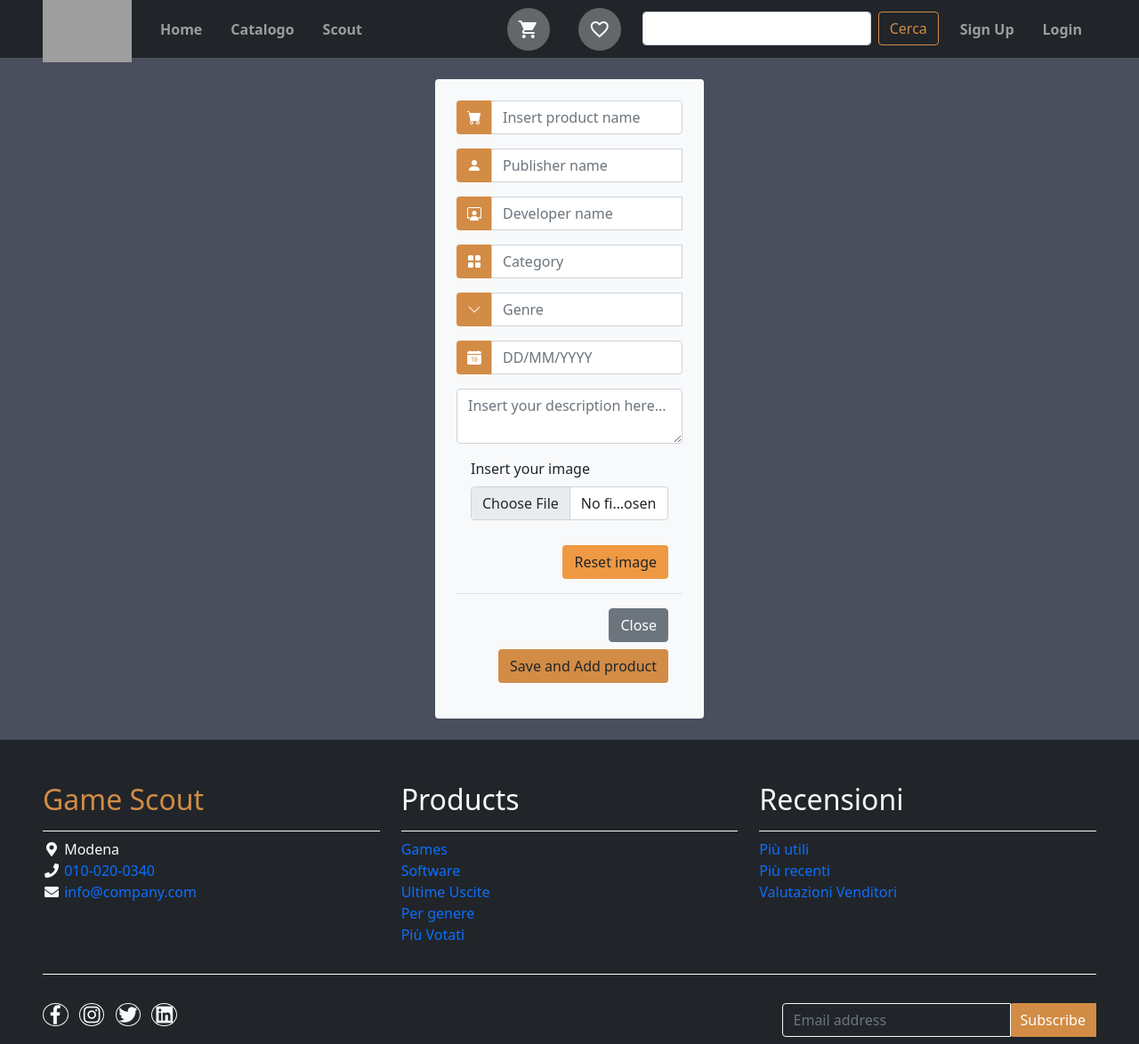
After one commit to HellsMike/game-scout, a Django app: template ecommerce/templates/ecommerce/product_add.html in a window 1280 px wide. The commit adds this page. Shown: the whole page at 89% size. Run offline with Django 3.2, Linux system fonts and the light colour scheme; the template is opened without the code that fills it, so the values that code supplies are empty; parts of the project's set-up code (start-up, migrations or seed data) failed here and were passed over; some libraries are stand-ins or nearby versions; grey boxes are pictures that could not be loaded.

Commit message:
Add new template for product add

```diff
--- a/customer/templates/customer/profilesettings.html
+++ b/customer/templates/customer/profilesettings.html
@@ -1,6 +1,6 @@
 {% extends "ecommerce/base.html" %}
 {% block content %}
-{% load ecommerce_tags%}
+{% load ecommerce_tags %}
 <!--Start Profile_Settings Page-->
 <!--    start container-->
     <div class="container">
@@ -10,7 +10,7 @@
 
           <div class="row">
               <div class="col-4 pt-1">
-                  <h2 class="h4 fw-bold title-bar t-shadow text-start text-uppercase">profilo di {{user.username}}</h2>
+                  <h2 class="h4 fw-bold title-bar t-shadow text-start text-uppercase">Profilo di {{user.username}}</h2>
               </div>
 <!--            <div class="col-4">-->
 <!--&lt;!&ndash;          Button trigger modal &ndash;&gt;-->
--- a/ecommerce/templates/ecommerce/base.html
+++ b/ecommerce/templates/ecommerce/base.html
@@ -36,7 +36,8 @@
     <link rel="stylesheet" href="{% static 'css/logout.css' %}">
 
 
-
+    {% load is_seller from ecommerce_tags %}
+    {% load is_admin from ecommerce_tags %}
     <title>GameScout - Compra la chiave che preferisci</title>
 </head>
 <body>
@@ -65,7 +66,7 @@
             </ul>
 
             <ul class="navbar-nav mr-0 mb-2 mb-lg-0">
-                {% if not request.user.is_authenticated %}
+                {% if not user.is_authenticated %}
                 <li class="nav-item px-2">
                     <a class="nav-link"href="{% url 'login' %}">
                         <span class="material-icons text-light opacity-white">
@@ -87,7 +88,7 @@
                 {% endif %}
 
 
-                {% if not request.user.is_authenticated %}
+                {% if not user.is_authenticated %}
                 <li class="nav-item px-2">
                     <a class="nav-link"href="{% url 'login' %}">
                         <span class="material-icons text-light opacity-white">
@@ -119,7 +120,7 @@
                     </form>
                 </li>
 
-                {% if not request.user.is_authenticated %}
+                {% if not user.is_authenticated %}
                 <li class="nav-item px-2">
                     <a class="nav-link" href="{% url 'customer:signup' %}">Sign Up</a>
                 </li>
@@ -130,13 +131,14 @@
                 {% else %}
                  <li class="nav-item dropdown">
                     <a class="nav-link dropdown-toggle" role="button" data-bs-toggle="dropdown" aria-expanded="false">
-                        {{ request.user.username }}
+                        {{ user.username }}
                     </a>
                     <ul class="dropdown-menu" aria-labelledby="nav-dropdown-about">
                         <li><a class="dropdown-item" href="{% url 'customer:library' %}">Library</a></li>
-                        {% if user %}
-                            <li><a class="dropdown-item" href="{% url 'customer:keymanager' %}">Gestioni Chiavi</a></li>
+                        {% if user|is_seller %}
+                            <li><a class="dropdown-item" href="{% url 'customer:keymanager' %}">Key manager</a></li>
                         {% endif %}
+                        <li><a class="dropdown-item" href="{% url 'ecommerce:product-add' %}">Add product</a></li>
                         <li><a class="dropdown-item" href="{% url 'customer:settings' %}">Settings</a></li>
                         <li><hr class="dropdown-divider"></li>
                         <li><a class="dropdown-item" href="{% url 'logout' %}">Log out</a></li>
--- /dev/null
+++ b/ecommerce/templates/ecommerce/product_add.html
@@ -0,0 +1,129 @@
+{% extends "ecommerce/base.html" %}
+
+{% block content %}
+
+<div class="container">
+    <div class="row justify-content-center mt-4 mb-4">
+        <div class="col-lg-3 pt-4 pb-4 px-4 rounded" style="background-color: #f8f9fa">
+            <!--Product name field-->
+            <div class="input-group mb-3">
+                <span class="input-group-text" id="basic-addon1">
+                    <!--Icon-->
+                    <svg xmlns="http://www.w3.org/2000/svg" width="16" height="16" fill="currentColor" class="bi bi-cart-fill" viewBox="0 0 16 16">
+                        <path d="M0 1.5A.5.5 0 0 1 .5 1H2a.5.5 0 0 1 .485.379L2.89 3H14.5a.5.5 0 0 1 .491.592l-1.5 8A.5.5 0 0 1 13 12H4a.5.5 0 0 1-.491-.408L2.01 3.607 1.61 2H.5a.5.5 0 0 1-.5-.5zM5 12a2 2 0 1 0 0 4 2 2 0 0 0 0-4zm7 0a2 2 0 1 0 0 4 2 2 0 0 0 0-4zm-7 1a1 1 0 1 1 0 2 1 1 0 0 1 0-2zm7 0a1 1 0 1 1 0 2 1 1 0 0 1 0-2z"/>
+                    </svg>
+                </span>
+              <input type="text" class="form-control" placeholder="Insert product name" aria-label="Product name" aria-describedby="basic-addon1">
+            </div>
+            <!--Publisher name field-->
+            <div class="input-group mb-3">
+                <span class="input-group-text" id="basic-addon1">
+                    <!--Icon-->
+                    <svg xmlns="http://www.w3.org/2000/svg" width="16" height="16" fill="currentColor" class="bi bi-person-fill" viewBox="0 0 16 16">
+                      <path d="M3 14s-1 0-1-1 1-4 6-4 6 3 6 4-1 1-1 1H3zm5-6a3 3 0 1 0 0-6 3 3 0 0 0 0 6z"/>
+                    </svg>
+                </span>
+                <input name="publisher" required id="id_publisher" class="form-control" value="" list="datalistOptions" id="exampleDataList" placeholder="Publisher name">
+                    <datalist id="datalistOptions">
+                        {% for publisher in publishers %}
+                            <option value="{{publisher.name}}">{{publisher.name}}</option>
+                        {% endfor %}
+                    </datalist>
+            </div>
+            <!--Developer name field-->
+            <div class="input-group mb-3">
+                <span class="input-group-text" id="basic-addon1">
+                    <!--Icon-->
+                    <svg xmlns="http://www.w3.org/2000/svg" width="16" height="16" fill="currentColor" class="bi bi-person-workspace" viewBox="0 0 16 16">
+                      <path d="M4 16s-1 0-1-1 1-4 5-4 5 3 5 4-1 1-1 1H4Zm4-5.95a2.5 2.5 0 1 0 0-5 2.5 2.5 0 0 0 0 5Z"/>
+                      <path d="M2 1a2 2 0 0 0-2 2v9.5A1.5 1.5 0 0 0 1.5 14h.653a5.373 5.373 0 0 1 1.066-2H1V3a1 1 0 0 1 1-1h12a1 1 0 0 1 1 1v9h-2.219c.554.654.89 1.373 1.066 2h.653a1.5 1.5 0 0 0 1.5-1.5V3a2 2 0 0 0-2-2H2Z"/>
+                    </svg>
+                </span>
+                <input name="developer" required id="id_developer" class="form-control" value="" list="datalistOptions" id="exampleDataList" placeholder="Developer name">
+                    <datalist id="datalistOptions">
+                        {% for developer in developers %}
+                            <option value="{{developer.name}}">{{developer.name}}</option>
+                        {% endfor %}
+                    </datalist>
+            </div>
+            <!--Category field-->
+            <div class="input-group mb-3">
+                <span class="input-group-text" id="basic-addon1">
+                    <!--Icon-->
+                    <svg xmlns="http://www.w3.org/2000/svg" width="16" height="16" fill="currentColor" class="bi bi-grid-fill" viewBox="0 0 16 16">
+                      <path d="M1 2.5A1.5 1.5 0 0 1 2.5 1h3A1.5 1.5 0 0 1 7 2.5v3A1.5 1.5 0 0 1 5.5 7h-3A1.5 1.5 0 0 1 1 5.5v-3zm8 0A1.5 1.5 0 0 1 10.5 1h3A1.5 1.5 0 0 1 15 2.5v3A1.5 1.5 0 0 1 13.5 7h-3A1.5 1.5 0 0 1 9 5.5v-3zm-8 8A1.5 1.5 0 0 1 2.5 9h3A1.5 1.5 0 0 1 7 10.5v3A1.5 1.5 0 0 1 5.5 15h-3A1.5 1.5 0 0 1 1 13.5v-3zm8 0A1.5 1.5 0 0 1 10.5 9h3a1.5 1.5 0 0 1 1.5 1.5v3a1.5 1.5 0 0 1-1.5 1.5h-3A1.5 1.5 0 0 1 9 13.5v-3z"/>
+                    </svg>
+                </span>
+                <input name="category" required id="id_category" class="form-control" value="" list="datalistOptions" id="exampleDataList" placeholder="Category">
+                    <datalist id="datalistOptions">
+                        {% for category in categories %}
+                            <option value="{{category.name}}">{{category.name}}</option>
+                        {% endfor %}
+                    </datalist>
+            </div>
+            <!--Genre field-->
+            <div class="input-group mb-3">
+                <span class="input-group-text" id="basic-addon1">
+                    <!--Icon-->
+                    <svg xmlns="http://www.w3.org/2000/svg" width="16" height="16" fill="currentColor" class="bi bi-chevron-down" viewBox="0 0 16 16">
+                        <path fill-rule="evenodd" d="M1.646 4.646a.5.5 0 0 1 .708 0L8 10.293l5.646-5.647a.5.5 0 0 1 .708.708l-6 6a.5.5 0 0 1-.708 0l-6-6a.5.5 0 0 1 0-.708z"/>
+                    </svg>
+                </span>
+                <input name="genre" required id="id_genre" class="form-control" value="" list="datalistOptions" id="exampleDataList" placeholder="Genre">
+                    <datalist id="datalistOptions">
+                        {% for genre in genres %}
+                            <option value="{{genre.name}}">{{genre.name}}</option>
+                        {% endfor %}
+                    </datalist>
+            </div>
+            <!--Calendar field-->
+            <div class="input-group mb-3">
+                <span class="input-group-text" id="basic-addon1">
+                    <!--Icon-->
+                    <svg xmlns="http://www.w3.org/2000/svg" width="16" height="16" fill="currentColor" class="bi bi-calendar-date-fill" viewBox="0 0 16 16">
+                        <path d="M4 .5a.5.5 0 0 0-1 0V1H2a2 2 0 0 0-2 2v1h16V3a2 2 0 0 0-2-2h-1V.5a.5.5 0 0 0-1 0V1H4V.5zm5.402 9.746c.625 0 1.184-.484 1.184-1.18 0-.832-.527-1.23-1.16-1.23-.586 0-1.168.387-1.168 1.21 0 .817.543 1.2 1.144 1.2z"/>
+                        <path d="M16 14V5H0v9a2 2 0 0 0 2 2h12a2 2 0 0 0 2-2zm-6.664-1.21c-1.11 0-1.656-.767-1.703-1.407h.683c.043.37.387.82 1.051.82.844 0 1.301-.848 1.305-2.164h-.027c-.153.414-.637.79-1.383.79-.852 0-1.676-.61-1.676-1.77 0-1.137.871-1.809 1.797-1.809 1.172 0 1.953.734 1.953 2.668 0 1.805-.742 2.871-2 2.871zm-2.89-5.435v5.332H5.77V8.079h-.012c-.29.156-.883.52-1.258.777V8.16a12.6 12.6 0 0 1 1.313-.805h.632z"/>
+                    </svg>
+                </span>
+                <input type="text" class="form-control" placeholder="DD/MM/YYYY" aria-label="Product name" aria-describedby="basic-addon1">
+            </div>
+            <!--Description field-->
+            <div class="input-group">
+              <textarea class="form-control" aria-label="With textarea" placeholder="Insert your description here..."></textarea>
+            </div>
+            <!--Insert image button-->
+            <div class="modal-body">
+                <div class="d-flex justify-content-center">
+                    {% if form.errors %}
+                        <div class="alert alert-danger" role="alert">
+                            <strong>Errore:</strong> Image not valid.
+                        </div>
+                    {% endif %}
+                    <div class="col-md-12">
+                        <label for="formFile" class="form-label">Insert your image</label>
+                        <input class="form-control" type="file" name="picture" accept="image/*" id="formFile" onchange="preview()">
+                        <img id="frame" name="picture" src="" class="img-fluid pt-2" />
+                        <div class="d-grid gap-2 d-md-flex justify-content-md-end pt-1">
+                            <button onclick="clearImage()" class="btn badge-product">Reset image</button>
+                        </div>
+                    </div>
+                    <script>
+                        function preview() {
+                            frame.src = URL.createObjectURL(event.target.files[0]);
+                        }
+                        function clearImage() {
+                            document.getElementById('formFile').value = null;
+                            frame.src = "";
+                        }
+                    </script>
+                </div>
+            </div>
+            <!--Close and Add product buttons-->
+            <div class="modal-footer">
+                <button type="button" class="btn btn-secondary" data-bs-dismiss="modal">Close</button>
+                <button type="submit" class="btn " style="background-color: rgb(210, 140, 70)";>Save and Add product</button>
+            </div>
+        </div>
+    </div>
+</div>
+{% endblock %}
--- a/ecommerce/urls.py
+++ b/ecommerce/urls.py
@@ -13,4 +13,5 @@ urlpatterns = [
     path('add-to-cart', views.add_to_cart, name='add-to-cart'),
     path('remove-from-cart', views.remove_from_cart, name='remove-from-cart'),
     path('buy-keys', views.buy_keys, name='buy-keys'),
+    path('product-add', views.product_add, name='product-add'),
 ]
--- a/ecommerce/views.py
+++ b/ecommerce/views.py
@@ -181,3 +181,7 @@ def search(request):
     }
 
     return render(request, 'ecommerce/search.html', context)
+
+
+def product_add(request):
+    return render(request, 'ecommerce/product_add.html')
```
Also changed, not shown: ecommerce/templatetags/ecommerce_tags.py (+10 -0 lines), 1 other file.
